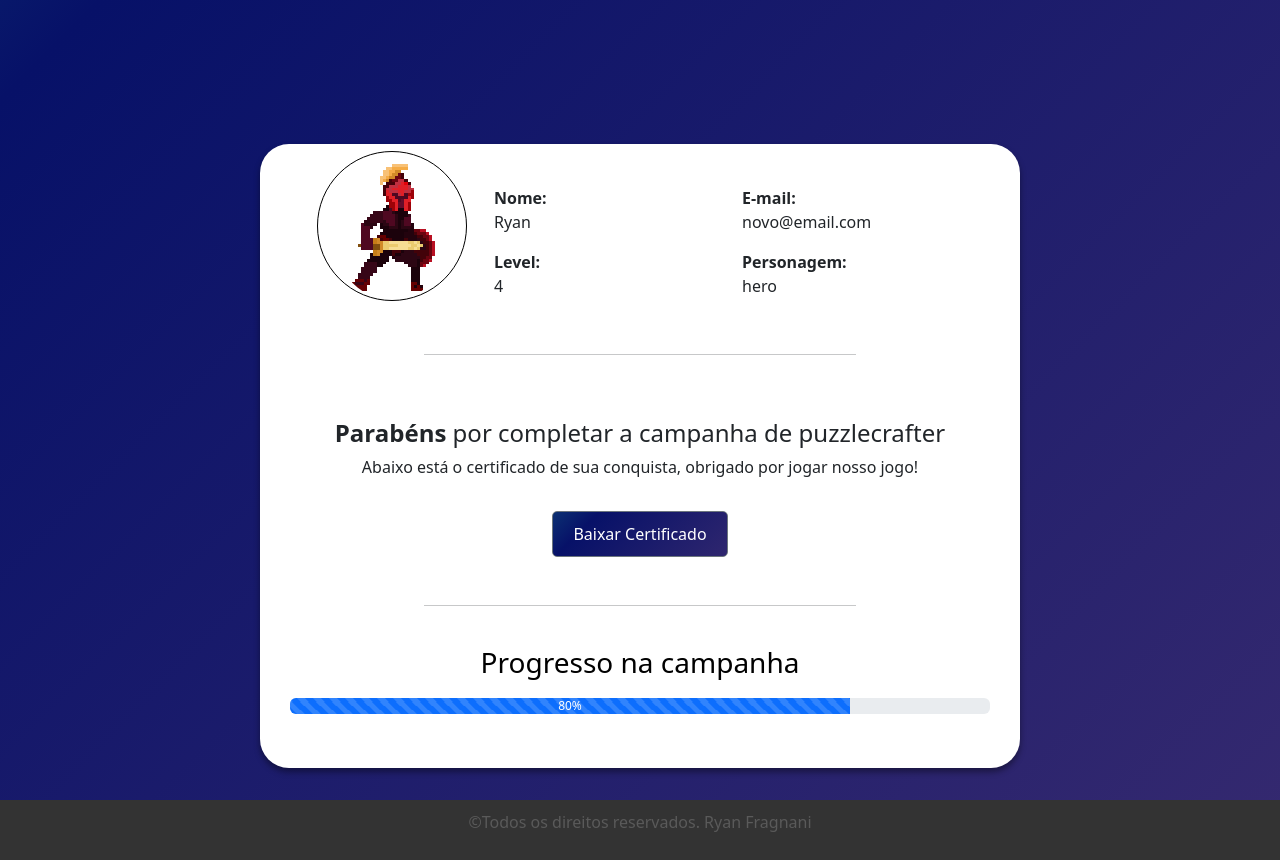
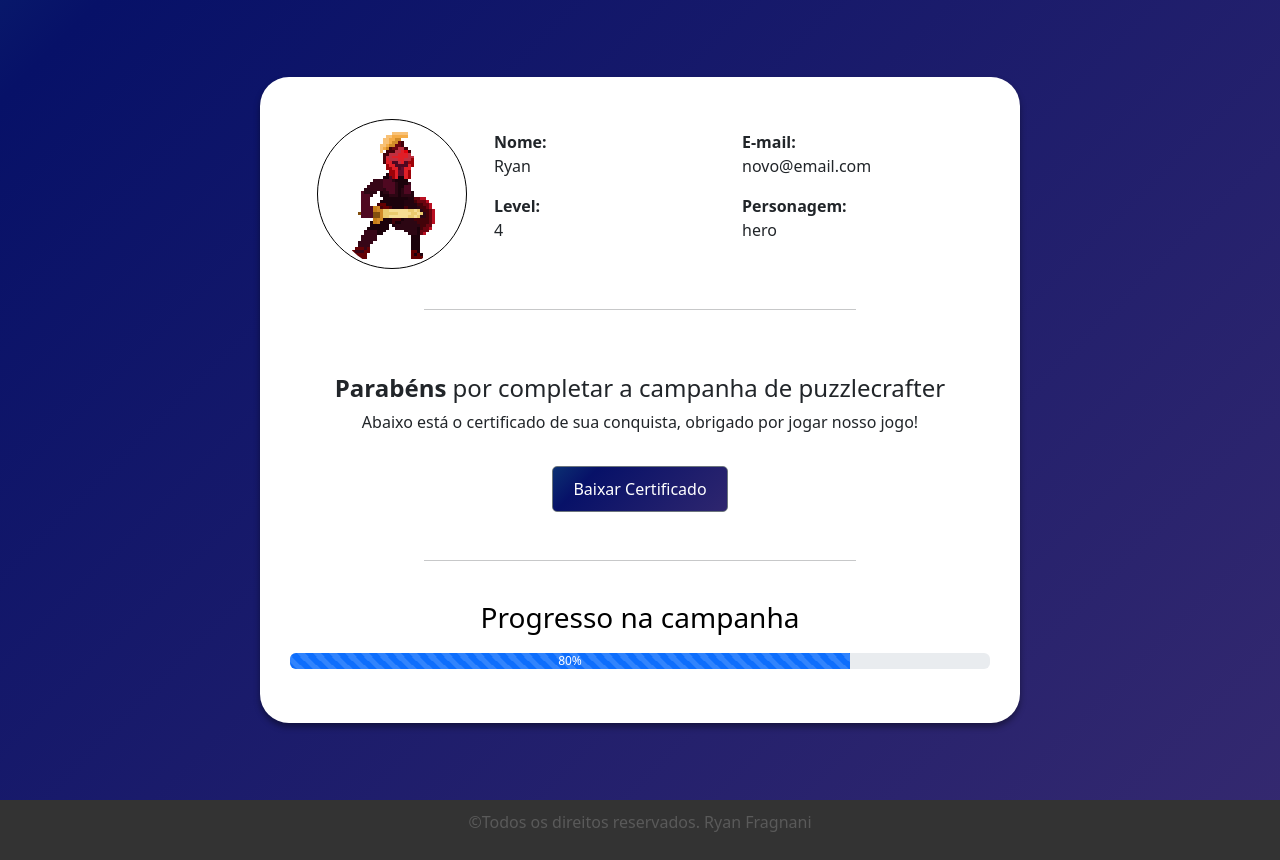
Before and after one commit to RyanFrag/TCC, a Flask app: page /perfil in a window 1280 px wide. Shown: the part 56-916 px from the top of the page. Run offline with Flask 3, Linux system fonts and the light colour scheme; a user stored in the database is signed in; data comes from the database, SQL or seed files in the repository; some libraries are stand-ins or nearby versions.

Commit message:
arrumei css

```diff
--- a/website/auth.py
+++ b/website/auth.py
@@ -25,7 +25,7 @@ def login():
         else:
             flash('Email não existe.', category='error')
 
-    return render_template("login.html", user=current_user)
+    return render_template("login.html", user=current_user, full_height_container=True)
 
 
 @auth.route('/logout')
@@ -63,4 +63,4 @@ def sign_up():
             flash('Conta criada!', category='success')
             return redirect(url_for('views.home'))
 
-    return render_template("sign_up.html", user=current_user)
+    return render_template("sign_up.html", user=current_user, full_height_container=True)
--- a/website/static/css/style.css
+++ b/website/static/css/style.css
@@ -49,10 +49,17 @@ body, html {
     height: 100%;
 }
 
-
+.centralize{
+    height: 100%;
+}
 .container{
     min-height: 100%;
 }
+
+.full-height-container {
+    height: 100%;
+}
+
 
 div#captioned-gallery {
   margin-top: 1rem;
@@ -304,7 +311,6 @@ button a{
 #circle-shape-example {
     color: white;
     margin: 2rem;
-    margin-top: 6rem;
 }
 #circle-shape-example p {
   line-height: 1.8;
@@ -401,7 +407,8 @@ button a{
     height: 150px;
     border: 1px black solid;
     border-radius: 50%;
-}
+    margin-top: 0rem;
+    }
 
 .info{
     margin-top: 3%;
@@ -417,8 +424,6 @@ button a{
     border-radius: 29px;
     box-shadow: 0 4px 6px rgba(0, 0, 0, 0.4);
     padding: 20px;
-    margin-top: 9rem;
-    margin-bottom: 2rem;
 
 }
 
--- a/website/templates/base.html
+++ b/website/templates/base.html
@@ -8,7 +8,7 @@
     <link href="https://cdn.jsdelivr.net/npm/bootstrap@5.3.0-alpha3/dist/css/bootstrap.min.css" rel="stylesheet" integrity="sha384-KK94CHFLLe+nY2dmCWGMq91rCGa5gtU4mk92HdvYe+M/SXH301p5ILy+dN9+nJOZ" crossorigin="anonymous">
     <link rel="stylesheet" href="static/css/style.css"/>
 
-    <title>{% block title %}PuzzleCrafter{% endblock %}</title>
+    <title>{% block title %}Greek Quest{% endblock %}</title>
   </head>
   <body>
     {% if user.is_authenticated and pagina == "home" %}
@@ -42,7 +42,9 @@
         </div>
       </div>
     </nav>
-    <div class="container">{% block content %} {% endblock %}</div>
+    <div class="container {% if full_height_container %}full-height-container{% endif %}">
+      {% block content %} {% endblock %}
+  </div>
 
     {% if user.is_authenticated %}
     <footer class="footer">
--- a/website/templates/game.html
+++ b/website/templates/game.html
@@ -1,4 +1,4 @@
-{% extends "base.html" %} {% block title %}PuzzleCrafter{% endblock %} {% block content%}
+{% extends "base.html" %} {% block title %}Greek Quest{% endblock %} {% block content%}
 <div id="alert">
 <div class="alert alert-danger message" role="alert" style="display: none;">
     <h4 class="alert-heading">Alerta: Dispostivos Móveis</h4>
--- a/website/templates/home.html
+++ b/website/templates/home.html
@@ -1,4 +1,4 @@
-{% extends "base.html" %} {% block title %}PuzzleCrafter{% endblock %} {% block content%} <div class="home" align="center">
+{% extends "base.html" %} {% block title %}Greek Quest{% endblock %} {% block content%} <div class="home" align="center">
   <div id="captioned-gallery">
     <figure class="slider">
       <figure>
--- a/website/templates/login.html
+++ b/website/templates/login.html
@@ -1,6 +1,6 @@
-{% extends "base.html" %} {% block title %}PuzzleCrafter{% endblock %} {% block content
+{% extends "base.html" %} {% block title %}Greek Quest{% endblock %} {% block content
   %}
-  <div class="container-fluid d-flex align-items-center justify-content-center">
+    <div class="container-fluid d-flex align-items-center justify-content-center centralize">
     <form method="POST" class="content-login py-5">
         <div class="col ps-4">
           <h3 align="center">Login</h3>
--- a/website/templates/perfil.html
+++ b/website/templates/perfil.html
@@ -1,12 +1,12 @@
-{% extends "base.html" %} {% block title %}PuzzleCrafter{% endblock %} {% block content
+{% extends "base.html" %} {% block title %}Greek Quest{% endblock %} {% block content
     %}
-    <div class="perfil-container container-fluid d-flex align-items-center justify-content-center">
+    <div class="perfil-container container-fluid d-flex align-items-center justify-content-center centralize">
         <div class="info-container">
             <div class="info row d-flex align-items-center justify-content-center">
                 {% if args['response']['character'] == "hero" %}
                 <img src="../static/game/assets/hero-profile.png" alt="Foto de perfil" class="perfil-imagem imagem col-md-6">
                 {% else %}
-                <img src="../static/game/assets/priestness-profile.png" alt="Foto de perfil" class="perfil-imagem col-md-6">
+                <img src="../static/game/assets/priestness-profile.png" alt="Foto de perfil" class="perfil-imagem imagem col-md-6">
                 {% endif %}
                 <div class="info-item col-md-4">
                     <span class="info-label col">Nome: </span><br><p>{{args['response']['first_name']}}</p>
--- a/website/templates/projeto.html
+++ b/website/templates/projeto.html
@@ -1,10 +1,12 @@
-{% extends "base.html" %} {% block title %}PuzzleCrafter{% endblock %} {% block content
+{% extends "base.html" %} {% block title %}Greek Quest{% endblock %} {% block content
     %}
-    <div class="container-fluid d-flex align-items-center justify-content-center">
+
+    <div class="container-fluid d-flex align-items-center justify-content-center centralize">
         <div id="circle-shape-example">
         <img src="../static/images/IFSC_logo_vertical.png" alt="Imagem de perfil" class="curve" >
         <h2>O Projeto</h2>
             <p id="project-text">Esta aplicação WEB foi desenvolvido pelo aluno Ryan Marcos Fragnani Cardoso, do curso de Sistemas para Internet no Instituto Federal de Santa Catarina da turma de 2021, para fins de realizar seu trabalho de conclusão de curso no ano de 2023, orientado pela Professora Thaiana dos Anjos Reis, com o objetivo de ensinar lógica e raciocínio lógico aos que possuem interesse pela aprendizagem das disciplinas. O ensino é realizado por um jogo educativo inspirado na mitologia da Grécia antiga, em que os alunos precisam de raciocínio lógico para resolver os desafios, o jogo consta no momento como uma demonstração do que é possivel realizar com o desenvolvimento de jogos educativos.</p>
         </div>
     </div>
+
     {% endblock %}
--- a/website/templates/sign_up.html
+++ b/website/templates/sign_up.html
@@ -1,7 +1,7 @@
-{% extends "base.html" %} {% block title %}PuzzleCraftera{% endblock %} {% block
+{% extends "base.html" %} {% block title %}Greek Quest{% endblock %} {% block
   content %}
 
-  <div class="container-fluid d-flex align-items-center justify-content-center">
+  <div class="container-fluid d-flex align-items-center justify-content-center centralize">
   <form method="POST" class="content-login py-5">
     <h3 align="center">Criar conta</h3>
     <div class="form-group">
--- a/website/views.py
+++ b/website/views.py
@@ -12,7 +12,7 @@ views = Blueprint('views', __name__)
 def home():
     if request.method == 'GET':
         pagina = "home"
-    return render_template("home.html", user=current_user, pagina=pagina)
+    return render_template("home.html", user=current_user, pagina=pagina, full_height_container=False)
 
 
 @views.route('/delete-note', methods=['POST'])
@@ -31,7 +31,7 @@ def delete_note():
 @views.route('/sobre-projeto', methods=['GET'])
 @login_required
 def projeto():
-    return render_template("projeto.html", user=current_user)
+    return render_template("projeto.html", user=current_user, full_height_container=True)
 
 
 @views.route('/perfil', methods=['GET'])
@@ -49,7 +49,7 @@ def perfil():
                 "win": user.win,
                 "level": user.level
             }
-            return render_template("perfil.html", user=current_user, args=args)
+            return render_template("perfil.html", user=current_user, args=args, full_height_container=True)
 
 
 @views.route('/play-game', methods=['GET', 'POST'])
@@ -66,7 +66,7 @@ def game():
         if(data.get('level') == 0):
             user.level = data['level']
         db.session.commit()
-    return render_template("game.html", user=current_user)
+    return render_template("game.html", user=current_user, full_height_container=False)
 
 
 @views.route('/save-game', methods=['POST'])
```
Lines whose indentation alone changed are shown as unchanged.
